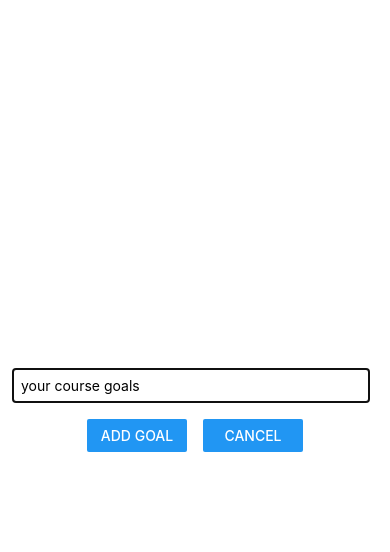
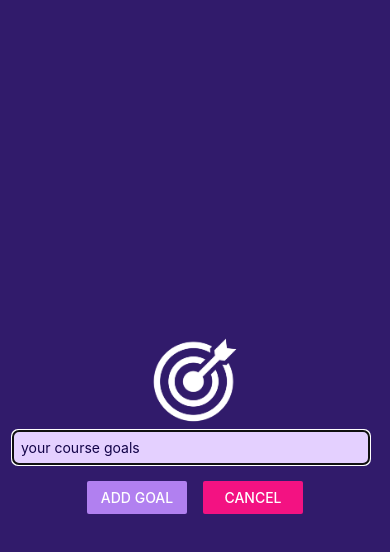
Before and after one commit to Eshutak/RNCourse, a React Native app: screen / in a window 390 px wide. Both pictures are taken after a click on the button "ADD NEW GOAL". Shown: the top 552 px of the page. Built offline with nearby package versions, Linux system fonts and the light colour scheme.

Commit message:
2024.05.24 lecture 2-29 fin

```diff
--- a/App.js
+++ b/App.js
@@ -1,3 +1,4 @@
+import { StatusBar } from 'expo-status-bar';
 import { useState } from 'react';
 import { Button, FlatList, StyleSheet, View } from 'react-native';
 import GoalInput from './components/GoalInput';
@@ -43,6 +44,8 @@
   }
 
   return (
+    <>
+    <StatusBar style='light'/>
     <View style={styles.appContainer}>
       {/*
       <View style={styles.inputContainer}>
@@ -50,7 +53,7 @@
         <Button title='Add Goal' onPress={addGoalHandler}></Button>
       </View>
       */}
-      <Button title="Add New Goal" onPress={startModalAddGoal}/>
+      <Button title="Add New Goal" onPress={startModalAddGoal} color={'#a065ec'}/>
       <GoalInput visible={modalIsVisible} onAddGoal={addGoalHandler} onCancel={endModalAddGoal}/>
       <View style={styles.goalsContainer}>
         {
@@ -118,7 +121,7 @@
       </View>
     */}
     </View>
-
+    </>
   );
 }
 
--- a/app.json
+++ b/app.json
@@ -6,6 +6,7 @@
     "orientation": "portrait",
     "icon": "./assets/icon.png",
     "userInterfaceStyle": "light",
+    "backgroundColor" : "#1e085a",
     "splash": {
       "image": "./assets/splash.png",
       "resizeMode": "contain",
--- a/components/GoalInput.js
+++ b/components/GoalInput.js
@@ -1,5 +1,5 @@
 import { useState } from 'react';
-import { Button, Modal, StyleSheet, TextInput, View } from "react-native";
+import { Button, Image, Modal, StyleSheet, TextInput, View } from "react-native";
 
 function GoalInput(props){
 
@@ -16,7 +16,9 @@
     };
 
     return <Modal visible={props.visible} animationType='fade'>
+
         <View style={styles.inputContainer}>
+            <Image style={styles.image} source={require("../assets/images/goal.png")}/>
             <TextInput
                 style={styles.textInput}
                 placeholder='your course goals'
@@ -25,10 +27,10 @@
             />
             <View style={styles.buttonContainer}>
                 <View style={styles.button}>
-                    <Button title='Add Goal' onPress={addGoalHandler}></Button>
+                    <Button title='Add Goal' onPress={addGoalHandler} color={"#b180f0"}/>
                 </View>
                 <View style={styles.button}>
-                    <Button title='Cancel' onPress={props.onCancel}></Button>
+                    <Button title='Cancel' onPress={props.onCancel} color={"#f31282"}/>
                 </View>
             </View>
         </View>
@@ -38,19 +40,19 @@
 const styles = StyleSheet.create({
     inputContainer :{
         flex : 1,
-        display : 'flex',
         justifyContent : 'center',
-        marginBottom : 24,
-        borderBottomWidth : 1,
-        borderBottomColor : '#cccccc',
         alignItems : 'center',
         padding : 16,
-      },
-      textInput : {
+        backgroundColor : '#311b6b',
+    },
+    textInput : {
         padding : 8,
         marginRight : 8,
         borderWidth : 1,
-        borderColor : '#cccccc',
+        borderColor : '#e4d0ff',
+        backgroundColor : '#e4d0ff',
+        borderRadius : 6,
+        color : '#120348',
         width: '100%'
       },
       buttonContainer : {
@@ -61,6 +63,10 @@
         width : 100,
         marginHorizontal : 8,
       },
+      image : {
+        width : 100,
+        height : 100,
+      }
 });
 
 export default GoalInput;
```
Also changed, not shown: assets/images/goal.png (added).
